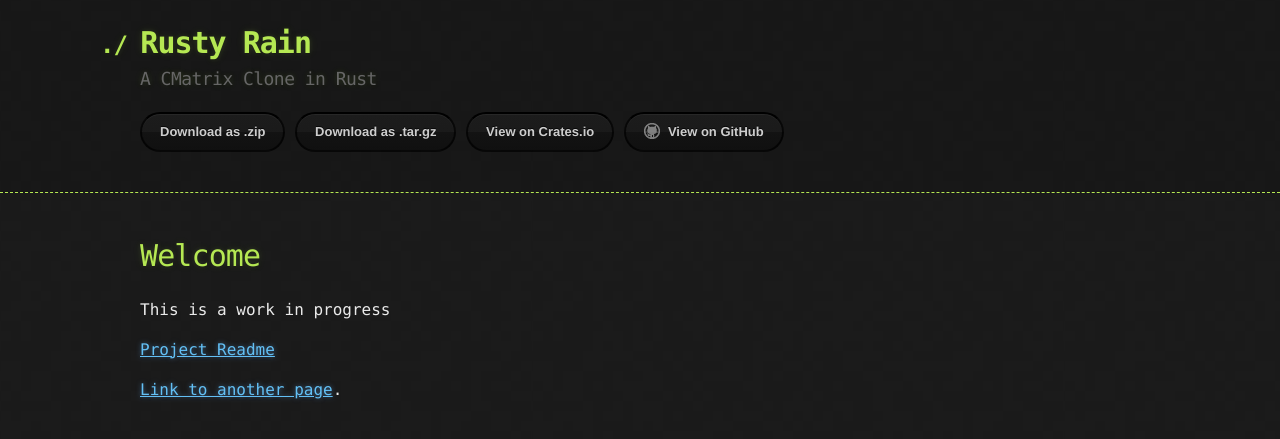
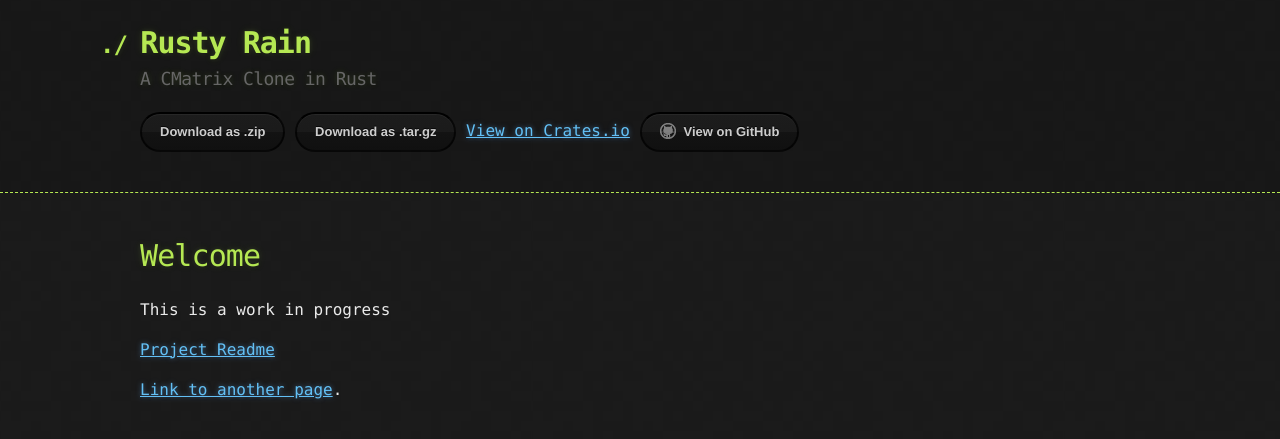
Before and after one commit to cowboy8625/rusty-rain, a Jekyll site: the page built from index.md, in a window 1280 px wide. Shown: the top 439 px of the page. Built offline with Jekyll 4.4.1, drawn with Linux system fonts in a browser that asks for light colours; our own code applies the rules of GitHub Pages for plain Markdown files.

Commit message:
Update default.html

```diff
--- a/_layouts/default.html
+++ b/_layouts/default.html
@@ -23,7 +23,7 @@
             <a href="{{ site.github.zip_url }}" class="btn">Download as .zip</a>
             <a href="{{ site.github.tar_url }}" class="btn">Download as .tar.gz</a>
           {% endif %}
-          <a href="{{ site.crate }}" class="btn btn-crate"><span class="icon-crate"></span>View on Crates.io</a>
+          <a href="{{ site.crate }}" class="btn-crate"><span class="icon-crate"></span>View on Crates.io</a>
           <a href="{{ site.github }}" class="btn btn-github"><span class="icon"></span>View on GitHub</a>
         </section>
       </div>
```
